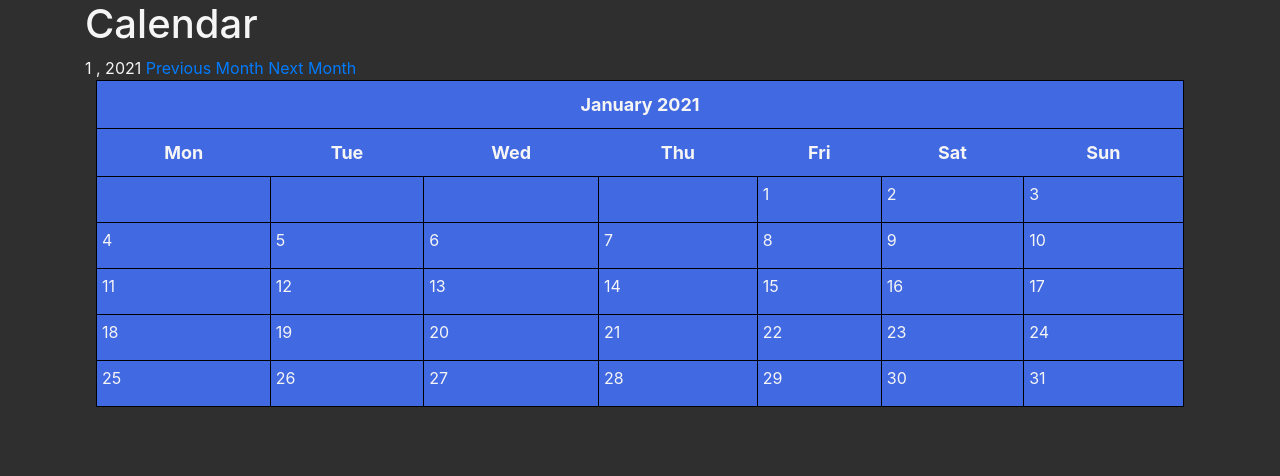
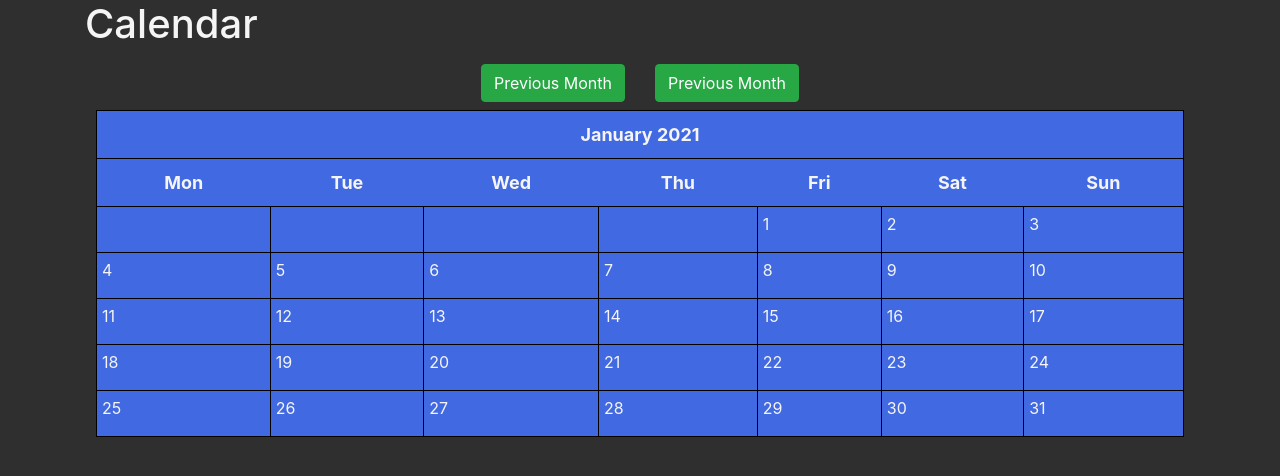
Before and after one commit to Maselus/projects_manager, a Django app: page /calendar/ in a window 1280 px wide. Shown: the part 126-602 px from the top of the page. Run offline with Django 3.2, Linux system fonts and the light colour scheme; the visitor is signed in with stand-in values (Sample User, id 1); data that the repository does not hold is empty; parts of the project's set-up code (start-up, migrations or seed data) failed here and were passed over; some libraries are stand-ins or nearby versions.

Commit message:
improvemens

```diff
--- a/static/css/style.css
+++ b/static/css/style.css
@@ -9,6 +9,7 @@
     margin: auto;
     font-size: 13px;
     background-color: royalblue;
+
 }
 
 .calendar tr, .calendar td {
--- a/templates/deadlines_calendar.html
+++ b/templates/deadlines_calendar.html
@@ -3,11 +3,17 @@
 {% block content %}
     <h1>Calendar</h1>
 
-    {{ month }} , {{ year }}
+    <div class="row">
+        <div class="col text-md-right">
+            <a class="btn btn-success my-2" href="{% url 'calendar' %}?{{ prev_month }}"> Previous Month </a>
+        </div>
+        <div class="col">
+            <a class="btn btn-success my-2" href="{% url 'calendar' %}?{{ prev_month }}"> Previous Month </a>
+        </div>
+    </div>
 
-    <a href="{% url 'calendar' %}?{{ prev_month }}"> Previous Month </a>
-    <a href="{% url 'calendar' %}?{{ next_month }}"> Next Month </a>
+
 
     {{ calendar }}
-
+    <p class="my-2"></p>
 {% endblock %}
--- a/templates/index.html
+++ b/templates/index.html
@@ -1,5 +1,5 @@
 {% extends "base.html" %}
 
 {% block content %}
-    welcome in project manager
+    <p class="my-3">Welcome in Project Manager!</p>
 {% endblock %}
--- a/templates/registration/login.html
+++ b/templates/registration/login.html
@@ -1,6 +1,7 @@
 {% extends "base.html" %}
 
 {% block navbar %}{% endblock %}
+{% block user_panel %}{% endblock %}
 
 {% block content %}
 
```
